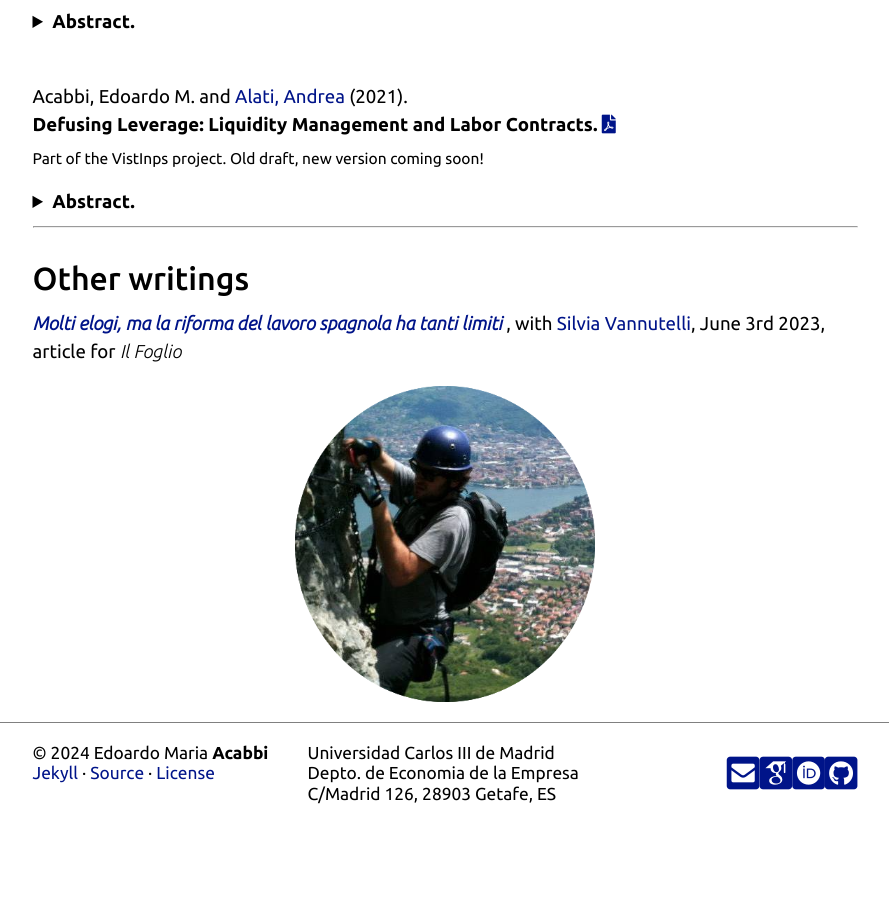
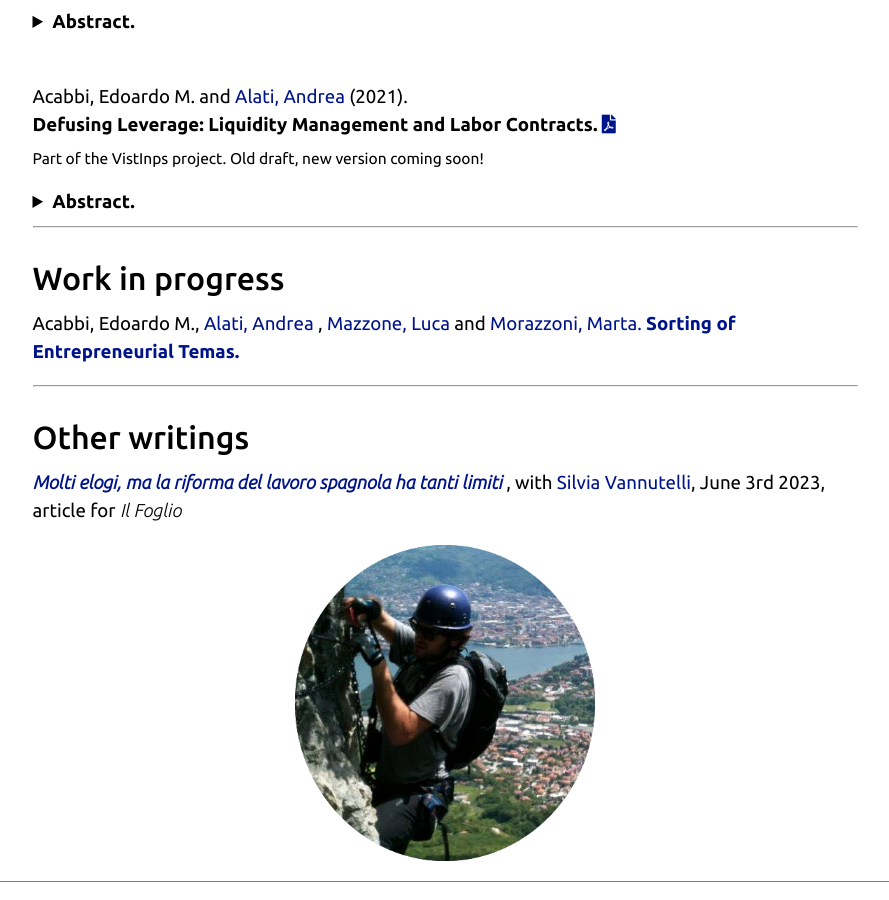
Before and after one commit to eacabbi/eacabbi.github.io, a Jekyll site: the page built from index.md, in a window 1280 px wide and 900 px high, scrolled down 1943 px. Shown: the whole window, without its empty margins (195-1084 px from the left). Built offline with Jekyll 4.4.1, drawn with Linux system fonts in a browser that asks for light colours; some web fonts are replaced; before the commit the page ends 2798 px from its top, so only the background shows below that.

Commit message:
new projs

```diff
--- a/index.md
+++ b/index.md
@@ -87,7 +87,14 @@ Rigidities in firms' payroll adjustment amplify the impact of aggregate fluctuat
 
 </details>
 
-___
+---
+
+## Work in progress
+
+Acabbi, Edoardo M., <a href="https://andrealati.github.io"> Alati, Andrea </a>, <a href="https://lucamazzone.github.io/"> Mazzone, Luca</a> and <a href="https://martamorazzoni.weebly.com/"> Morazzoni, Marta.
+**Sorting of Entrepreneurial Temas.**
+
+---
 
 ## Other writings
 
```
Also changed, not shown: 1 other file.
